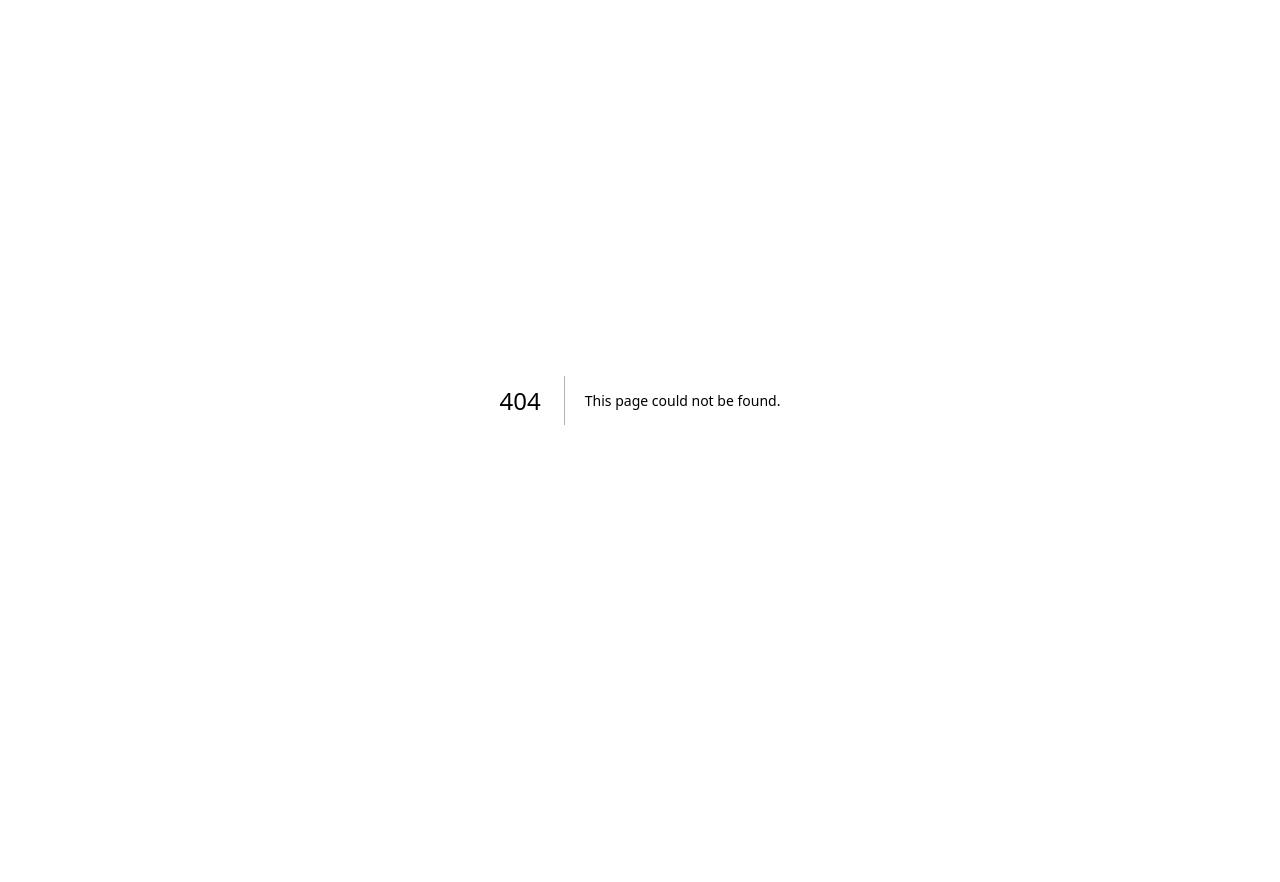
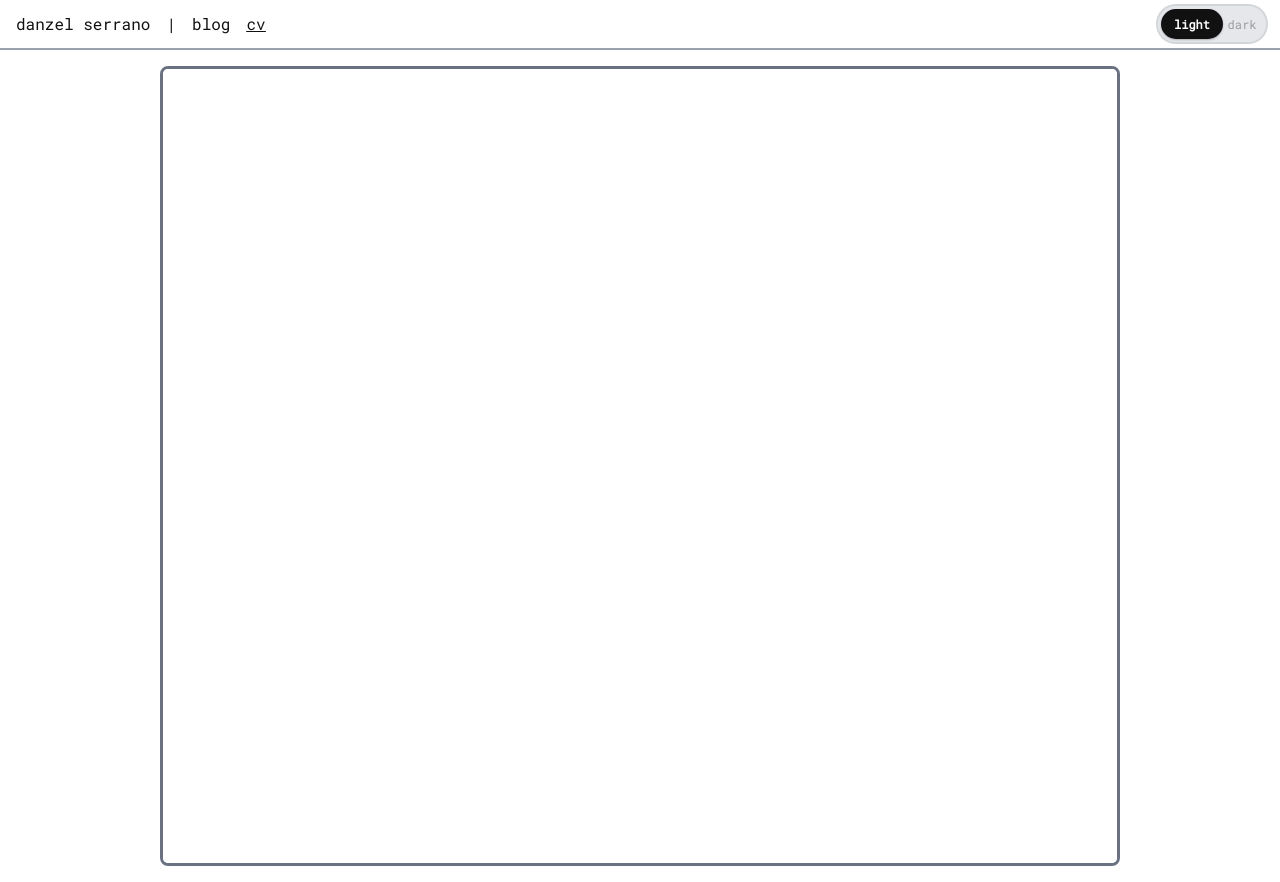
Before and after one commit to dependanz/dependanz.github.io, a Next.js app: page /cv in a window 1280 px wide. Before the commit this address had no page. Before the commit the page ends 800 px from the top, so only its background shows below. Built offline with nearby package versions, Linux system fonts and the light colour scheme; a web font is replaced by a local one.

Commit message:
cv update

```diff
--- /dev/null
+++ b/app/cv/page.tsx
@@ -0,0 +1,26 @@
+import Link from "next/link";
+import Header from "../ui/header";
+
+function CVContainer() {
+    // Display for a PDF file
+    return (
+        <div className="cv-container flex flex-col items-center py-4">
+            <iframe
+            src="/cvmain.pdf"
+            width="75%"
+            height="800px"
+            className="border-3 border-gray-500 rounded-lg"
+            title="CV PDF"
+            />
+        </div>
+    );
+}
+
+export default function CVPage() {
+    return (
+        <>
+        <Header pageName="cv"/>
+        <CVContainer />
+        </>
+    )
+}
--- a/app/ui/header.tsx
+++ b/app/ui/header.tsx
@@ -24,7 +24,7 @@ export default function Header({pageName} : {pageName : string}) {
                 <HeaderItem itemName={'danzel serrano'} url={'/'} active={pageName == 'home'}></HeaderItem>
                 <div className="pl-4">|</div>
                 <HeaderItem itemName={'blog'} url={'/blog'} active={pageName == 'blog'}></HeaderItem>
-                <HeaderItem itemName={'cv'} url={'/blog'} active={pageName == 'cv'}></HeaderItem>
+                <HeaderItem itemName={'cv'} url={'/cv'} active={pageName == 'cv'}></HeaderItem>
             </div>
             <div className="flex space-x-4 pr-3">
                 <LightSwitch></LightSwitch>
```
Also changed, not shown: 1 other file (tests, documents, lock files or other folders).
